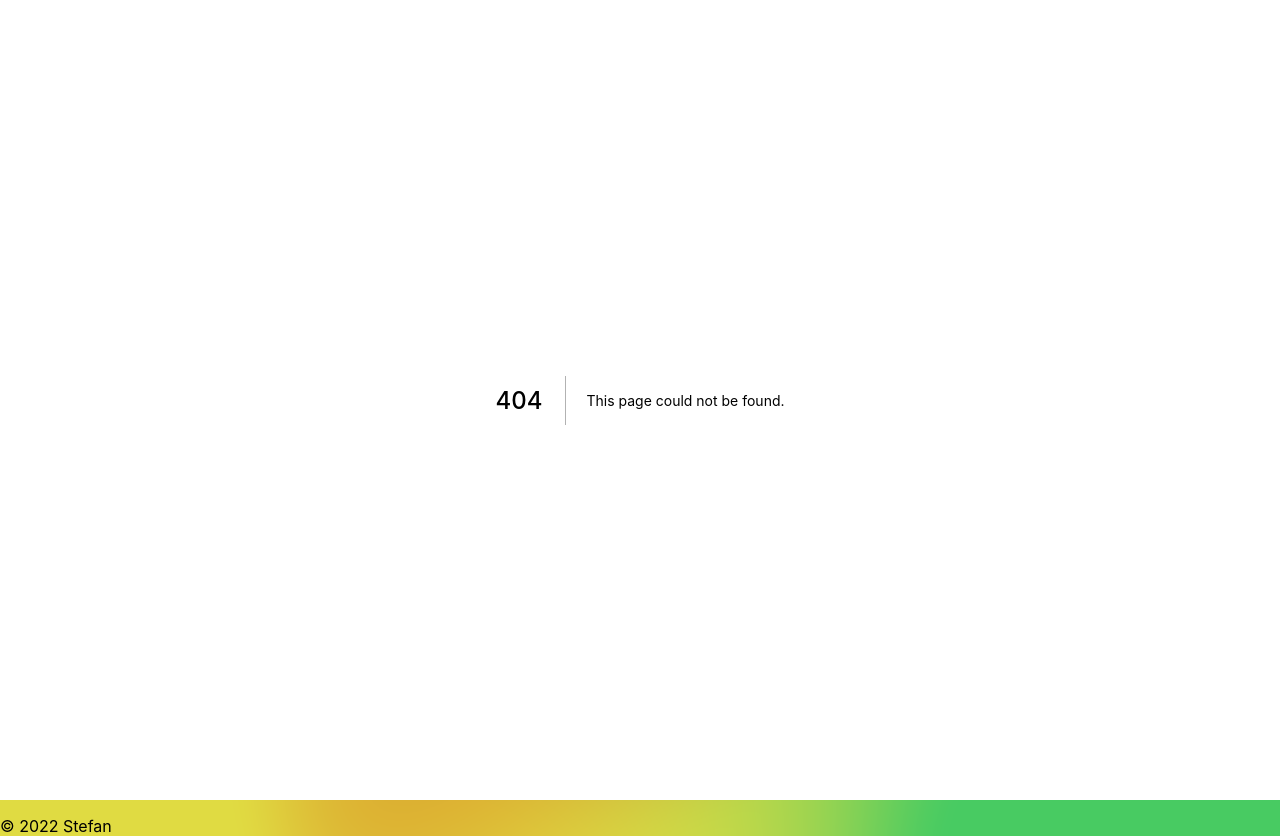
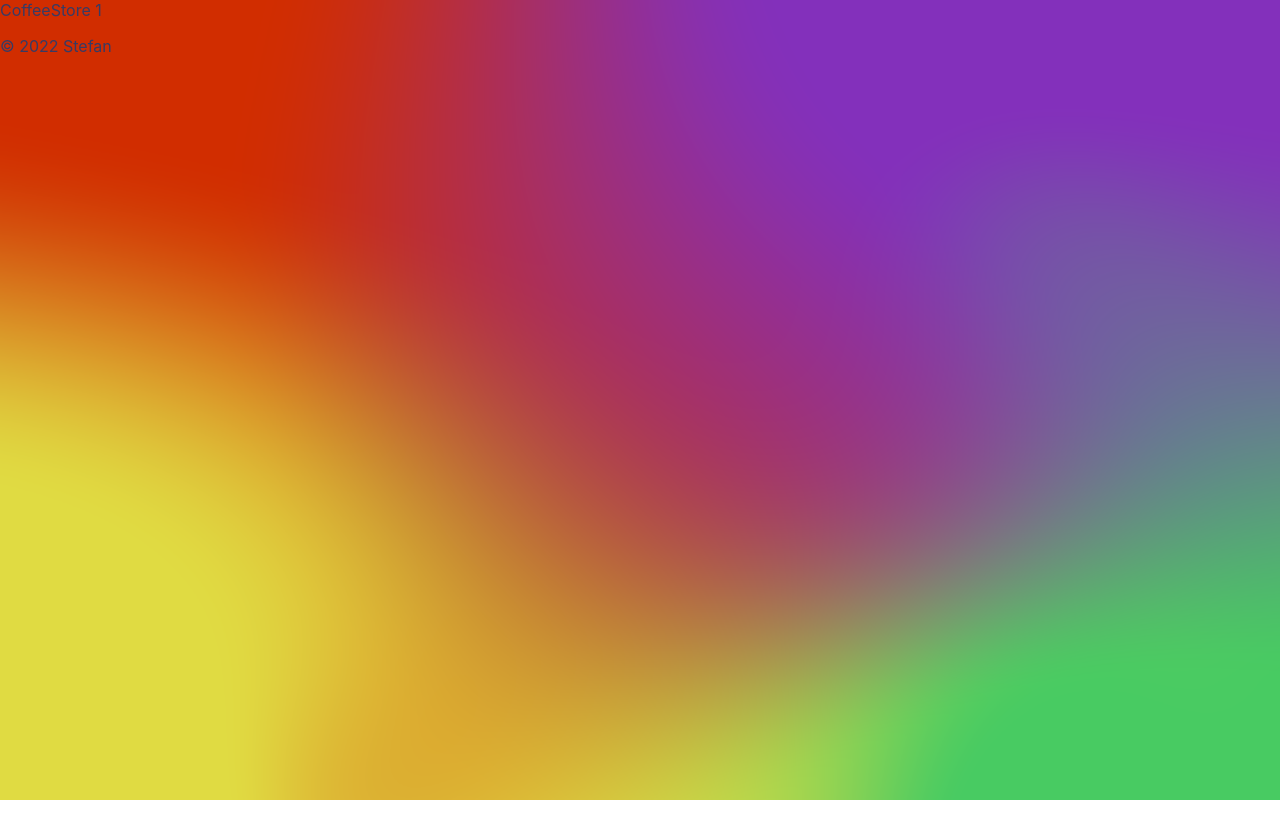
Before and after one commit to Consciously/con-coffee-connoisseur, a Next.js app: page /coffee-store/1 in a window 1280 px wide. Before the commit this address had no page. After the commit the page ends 800 px from the top, so only its background shows below. Built offline with nearby package versions, Linux system fonts and the light colour scheme.

Commit message:
add coffee-store page with dynamic route

```diff
--- /dev/null
+++ b/pages/coffee-store/[id].jsx
@@ -0,0 +1,10 @@
+import React from 'react';
+import { useRouter } from 'next/router';
+
+const CoffeeStore = () => {
+	const router = useRouter();
+	const { id } = router.query;
+	return <div>CoffeeStore {id}</div>;
+};
+
+export default CoffeeStore;
```
